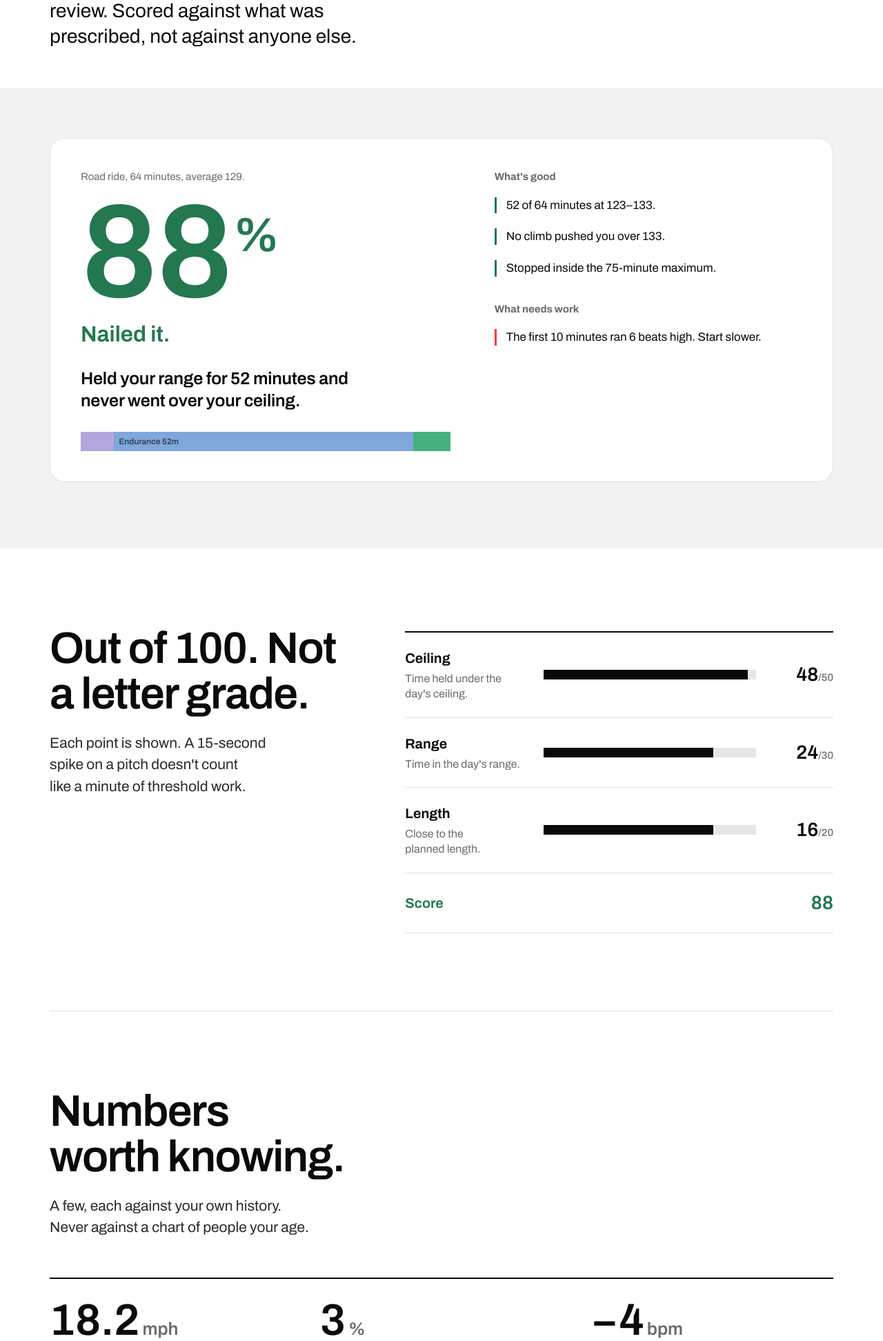
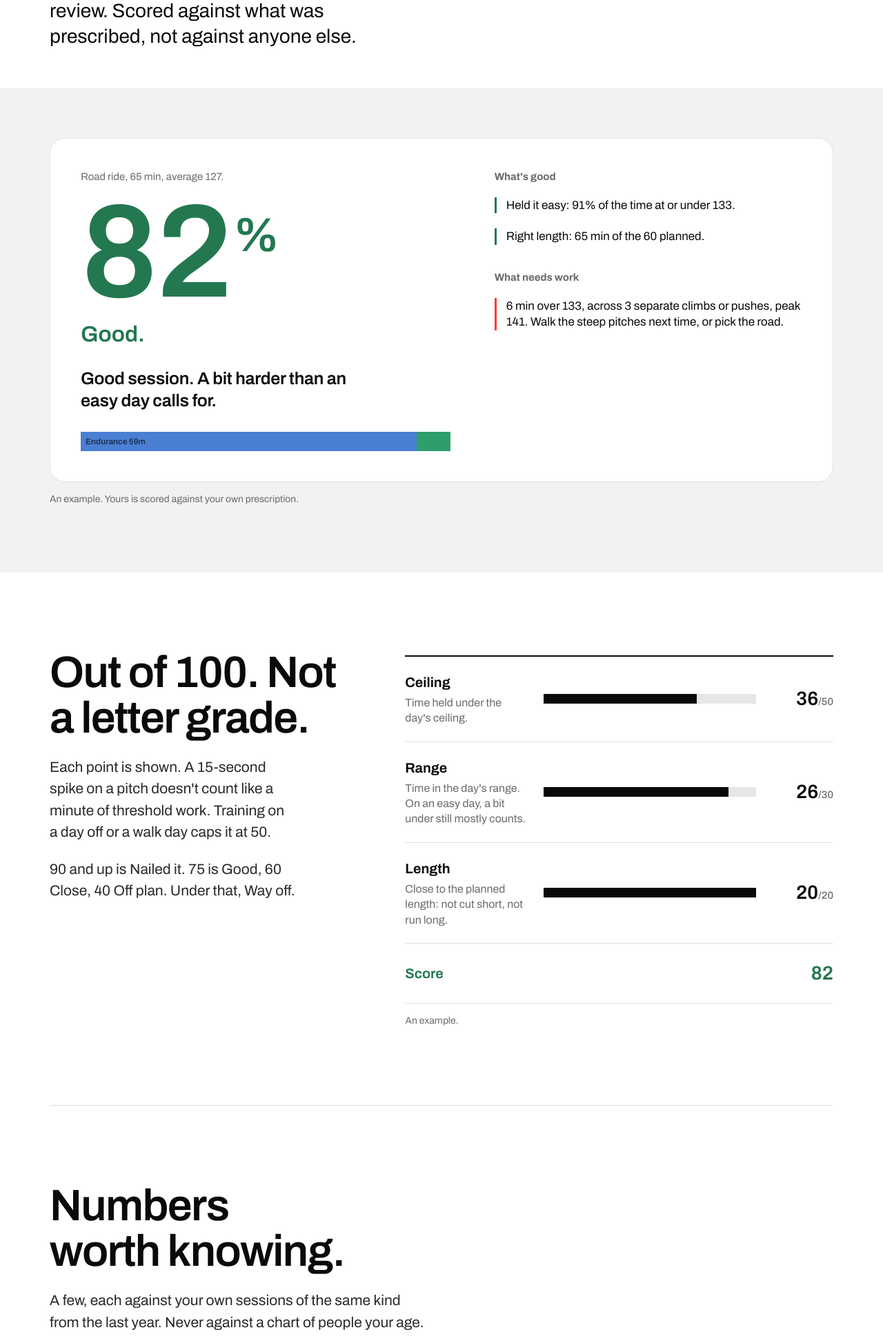
Before and after one commit to bryanplord/ceiling.app, a FastAPI app: page /after in a window 1280 px wide. Shown: the part 369-2313 px from the top of the page at 69% size. Run offline with FastAPI, Linux system fonts and the light colour scheme; some libraries are stand-ins or nearby versions.

Commit message:
Brochure: every claim and example matches the app: real wording, numbers that add up, accurate data sources (Garmin via intervals.icu; what it reads and doesn't), Apple Watch next
Co-Authored-By: Claude Opus 5.5 <noreply@anthropic.com>
Claude-Session: https://claude.ai/code/session_01WJ3mCvwjMY5oJCB4t6npCu

```diff
--- a/rx/web/templates/_site.html
+++ b/rx/web/templates/_site.html
@@ -80,9 +80,9 @@
   /* The heart rail: your zones, resting to max, and today's window */
   .rail { position:relative; padding-top:96px; }
   .rail-bar { display:flex; height:18px; }
-  .rail-bar span:nth-child(1){ background:var(--s-rec); width:21.43%; } .rail-bar span:nth-child(2){ background:var(--s-end); width:22.62%; }
-  .rail-bar span:nth-child(3){ background:var(--s-aer); width:13.09%; } .rail-bar span:nth-child(4){ background:var(--s-tem); width:10.72%; }
-  .rail-bar span:nth-child(5){ background:var(--s-thr); width:13.09%; } .rail-bar span:nth-child(6){ background:var(--s-max); width:19.05%; }
+  .rail-bar span:nth-child(1){ background:var(--s-rec); width:14.29%; } .rail-bar span:nth-child(2){ background:var(--s-end); width:26.19%; }
+  .rail-bar span:nth-child(3){ background:var(--s-aer); width:11.90%; } .rail-bar span:nth-child(4){ background:var(--s-tem); width:11.90%; }
+  .rail-bar span:nth-child(5){ background:var(--s-thr); width:11.90%; } .rail-bar span:nth-child(6){ background:var(--s-max); width:23.82%; }
   .rail-win { position:absolute; top:84px; height:42px; left:27.38%; width:11.91%; border:2px solid var(--ink); border-radius:4px; background:rgba(255,255,255,.28); }
   .rail-aim { position:absolute; top:0; left:33.33%; transform:translateX(-50%); text-align:center; line-height:1; }
   .rail-aim small { display:block; font-size:14px; font-weight:600; color:var(--lichen); margin-bottom:4px; }
@@ -93,8 +93,8 @@
   .rail-tk span.st { color:var(--ink); font-weight:700; }
   .rail-zn { display:flex; margin-top:6px; font-size:13px; color:var(--lichen); }
   .rail-zn span { overflow:hidden; white-space:nowrap; text-overflow:clip; }
-  .rail-zn span:nth-child(1){width:21.43%} .rail-zn span:nth-child(2){width:22.62%} .rail-zn span:nth-child(3){width:13.09%}
-  .rail-zn span:nth-child(4){width:10.72%} .rail-zn span:nth-child(5){width:13.09%} .rail-zn span:nth-child(6){width:19.05%}
+  .rail-zn span:nth-child(1){width:14.29%} .rail-zn span:nth-child(2){width:26.19%} .rail-zn span:nth-child(3){width:11.90%}
+  .rail-zn span:nth-child(4){width:11.90%} .rail-zn span:nth-child(5){width:11.90%} .rail-zn span:nth-child(6){width:23.82%}
   .rail-say { font-size:18px; margin:18px 0 0; }
   .rail-say b { font-weight:650; }
 
--- a/rx/web/templates/_site_rail.html
+++ b/rx/web/templates/_site_rail.html
@@ -1,7 +1,7 @@
-<div class="rail{{ ' go' if rail_go }}" role="img" aria-label="Your heart rate zones, resting to max. Today: aim 128, stay between 123 and 133.">
+<div class="rail{{ ' go' if rail_go }}" role="img" aria-label="Your heart rate zones, resting 52 to max 184. Today: aim 128, stay between 123 and 133, the top of your Endurance zone.">
   <div class="rail-aim"><small>Aim</small><b>128</b></div>
   <div class="rail-bar"><span></span><span></span><span></span><span></span><span></span><span></span></div>
   <div class="rail-win"></div>
-  <div class="rail-tk"><span style="left:0;transform:none">100</span><span class="st" style="left:27.38%">123</span><span class="st" style="left:39.29%">133</span><span style="left:67.86%">157</span><span style="left:100%;transform:translateX(-100%)">184</span></div>
+  <div class="rail-tk"><span style="left:0;transform:none">52</span><span class="st" style="left:27.38%">123</span><span class="st" style="left:39.29%">133</span><span style="left:100%;transform:translateX(-100%)">184</span></div>
   <div class="rail-zn"><span>Recovery</span><span>Endurance</span><span>Aerobic</span><span>Tempo</span><span>Threshold</span><span>Max</span></div>
 </div>
--- a/rx/web/templates/site_after.html
+++ b/rx/web/templates/site_after.html
@@ -33,7 +33,7 @@
   .batt .n { font-size:clamp(88px, 11vw, 144px); font-weight:600; font-stretch:125%; line-height:.85; font-variant-numeric:tabular-nums; }
   .cell { position:relative; height:56px; border:2px solid var(--ink); border-radius:10px; padding:5px; max-width:360px; }
   .cell::after { content:""; position:absolute; right:-10px; top:16px; width:6px; height:20px; background:var(--ink); border-radius:0 3px 3px 0; }
-  .cell i { display:block; height:100%; width:39%; background:var(--s-tem); border-radius:5px; }
+  .cell i { display:block; height:100%; width:42%; background:var(--s-tem); border-radius:5px; }
   .batt p { grid-column:1 / -1; margin:0; font-size:18px; color:var(--lichen); }
   .ledger { margin-top:36px; border-top:2px solid var(--ink); font-variant-numeric:tabular-nums; }
   .ledger div { display:flex; justify-content:space-between; gap:16px; padding:12px 0; border-bottom:1px solid var(--rule); font-size:18px; }
@@ -60,69 +60,80 @@
 <section class="frost bleed" style="padding:72px 0 96px" aria-label="An example review">
   <div class="sheet review">
     <div>
-      <p class="meta">Road ride, 64 minutes, average 129.</p>
-      <p class="score">88<small>%</small></p>
-      <p class="word">Nailed it.</p>
-      <p class="diag">Held your range for 52 minutes and never went over your ceiling.</p>
-      <div class="zbar" aria-label="Time in each zone">
-        <span style="width:9%;background:#b3a6dc"></span><span style="width:81%;background:#7fa7d9">Endurance 52m</span><span style="width:10%;background:#46b07f"></span></div>
+      <p class="meta">Road ride, 65 min, average 127.</p>
+      <p class="score">82<small>%</small></p>
+      <p class="word">Good.</p>
+      <p class="diag">Good session. A bit harder than an easy day calls for.</p>
+      <div class="zbar" aria-label="Time in each zone: Endurance 59 minutes, Aerobic 6 minutes">
+        <span style="width:91%;background:var(--s-end)">Endurance 59m</span><span style="width:9%;background:var(--s-aer)"></span></div>
     </div>
     <div class="rf">
       <h3>What's good</h3>
-      <ul><li>52 of 64 minutes at 123–133.</li><li>No climb pushed you over 133.</li><li>Stopped inside the 75-minute maximum.</li></ul>
+      <ul><li>Held it easy: 91% of the time at or under 133.</li><li>Right length: 65 min of the 60 planned.</li></ul>
       <h3>What needs work</h3>
-      <ul class="fix"><li>The first 10 minutes ran 6 beats high. Start slower.</li></ul>
+      <ul class="fix"><li>6 min over 133, across 3 separate climbs or pushes, peak 141. Walk the steep pitches next time, or pick the road.</li></ul>
     </div>
   </div>
+  <p class="cap">An example. Yours is scored against your own prescription.</p>
 </section>
 
 <section class="ch split">
   <div><h2>Out of 100. Not a letter grade.</h2>
-    <p class="say">Each point is shown. A 15-second spike on a pitch doesn't count like a minute of threshold work.</p></div>
-  <div class="show parts">
-    <div class="part"><div><b>Ceiling</b><p>Time held under the day's ceiling.</p></div><div class="m"><i style="width:96%"></i></div><span class="pt">48<small>/50</small></span></div>
-    <div class="part"><div><b>Range</b><p>Time in the day's range.</p></div><div class="m"><i style="width:80%"></i></div><span class="pt">24<small>/30</small></span></div>
-    <div class="part"><div><b>Length</b><p>Close to the planned length.</p></div><div class="m"><i style="width:80%"></i></div><span class="pt">16<small>/20</small></span></div>
-    <div class="part tot"><div><b>Score</b></div><div></div><span class="pt">88</span></div>
+    <p class="say">Each point is shown. A 15-second spike on a pitch doesn't count like a minute of threshold work. Training on a day off or a walk day caps it at 50.</p>
+    <p class="say">90 and up is Nailed it. 75 is Good, 60 Close, 40 Off plan. Under that, Way off.</p></div>
+  <div class="show">
+    <div class="parts">
+      <div class="part"><div><b>Ceiling</b><p>Time held under the day's ceiling.</p></div><div class="m"><i style="width:72%"></i></div><span class="pt">36<small>/50</small></span></div>
+      <div class="part"><div><b>Range</b><p>Time in the day's range. On an easy day, a bit under still mostly counts.</p></div><div class="m"><i style="width:87%"></i></div><span class="pt">26<small>/30</small></span></div>
+      <div class="part"><div><b>Length</b><p>Close to the planned length: not cut short, not run long.</p></div><div class="m"><i style="width:100%"></i></div><span class="pt">20<small>/20</small></span></div>
+      <div class="part tot"><div><b>Score</b></div><div></div><span class="pt">82</span></div>
+    </div>
+    <p class="cap">An example.</p>
   </div>
 </section>
 
 <section class="ch">
   <h2>Numbers worth knowing.</h2>
-  <p class="say">A few, each against your own history. Never against a chart of people your age.</p>
+  <p class="say">A few, each against your own sessions of the same kind from the last year. Never against a chart of people your age.</p>
   <div class="show nums">
-    <div><b>18.2<small>mph</small></b><span>Speed at 128</span><p>Up from 17.4 in August. Same heart, more speed.</p></div>
-    <div><b>3<small>%</small></b><span>Heart rate drift</span><p>How far your heart rose at the same effort. Your best is 2.</p></div>
-    <div><b>−4<small>bpm</small></b><span>Average heart rate</span><p>Under your usual road ride at this pace.</p></div>
+    <div><b>127<small>bpm</small></b><span>Average heart rate</span><p>About your usual (127).</p></div>
+    <div><b>31<small>min</small></b><span>Longest stretch at 123–133</span><p>Unbroken. That's what builds the aerobic engine.</p></div>
+    <div><b>+3<small>bpm</small></b><span>Heart-rate drift, second half</span><p>Low: your aerobic base held for this long.</p></div>
   </div>
+  <p class="cap">An example. Also shown when they apply: climbing, distance and speed, pace, training load and calories.</p>
 </section>
 
 <section class="ch split">
   <div><h2>What more, and what it costs.</h2>
     <p class="say">Tomorrow is re-planned from what you actually did, not what you were told to do.</p></div>
-  <dl class="show paths">
-    <div class="good"><dt>If you want more</dt><dd>20 more minutes at 125 is free. Tomorrow stays hard.</dd></div>
-    <div><dt>If you stop here</dt><dd>You did the job. Tomorrow: 4 × 8 minutes at 152–160.</dd></div>
-    <div class="bad"><dt>If you go out again tonight</dt><dd>Anything over 133 and tomorrow becomes a steady day.</dd></div>
-  </dl>
+  <div class="show">
+    <dl class="paths">
+      <div class="good"><dt>An easy 20-minute spin or hike, under 133</dt><dd>Tomorrow stays a hard day.</dd></div>
+      <div class="good"><dt>20–30 minutes of strength</dt><dd>Squats, lunges, step-ups, core. Doesn't touch tomorrow.</dd></div>
+      <div class="bad"><dt>Not: another long or hard session</dt><dd>That turns tomorrow from a hard day into a steady day.</dd></div>
+      <div><dt>If you stop here</dt><dd>Nothing changes: today's session is done and done right. Tomorrow is a hard day, and tonight's sleep is what decides whether it stays that way.</dd></div>
+    </dl>
+    <p class="cap">An example.</p>
+  </div>
 </section>
 
 <section class="ch split">
   <div><h2>Energy you can check.</h2>
     <p class="say">It charges overnight and drains through the day. Ceiling's own formula, every point shown, so you can do the math yourself.</p></div>
   <div class="show">
-    <div class="batt"><span class="n">39</span><div class="cell" role="img" aria-label="Energy 39 of 100"><i></i></div>
-      <p>Now. You woke at 77.</p></div>
+    <div class="batt"><span class="n">42</span><div class="cell" role="img" aria-label="Energy 42 of 100"><i></i></div>
+      <p>Now. You woke at 81. Running low: anything more today should be easy.</p></div>
     <div class="ledger">
-      <div><span>Sleep</span><span>31 of 40</span></div>
-      <div><span>HRV</span><span>26 of 35</span></div>
-      <div><span>Resting heart rate</span><span>13 of 15</span></div>
-      <div><span>Freshness</span><span>7 of 10</span></div>
-      <div class="sub"><span>At 6:12 AM</span><span>77</span></div>
-      <div class="dr"><span>Eight hours awake</span><span>−20</span></div>
-      <div class="dr"><span>Road ride</span><span>−18</span></div>
-      <div class="end"><span>Now</span><span>39</span></div>
+      <div><span>Sleep</span><span>34 of 40</span></div>
+      <div><span>HRV</span><span>28 of 35</span></div>
+      <div><span>Resting HR</span><span>13 of 15</span></div>
+      <div><span>Freshness</span><span>6 of 10</span></div>
+      <div class="sub"><span>When you woke</span><span>81</span></div>
+      <div class="dr"><span>Awake, 8 hours</span><span>−20</span></div>
+      <div class="dr"><span>Road ride</span><span>−19</span></div>
+      <div class="end"><span>Now</span><span>42</span></div>
     </div>
+    <p class="cap">An example. Each hour awake costs 2.5. Each session costs 0.3 × its load × how hard it was. Ceiling doesn't read all-day heart rate or stress, so daytime life is a flat rate.</p>
   </div>
 </section>
 
--- a/rx/web/templates/site_join.html
+++ b/rx/web/templates/site_join.html
@@ -9,6 +9,7 @@
   form.j button { font:inherit; font-weight:600; font-size:16px; padding:16px; border:0; border-radius:999px; background:var(--ink); color:#fff; cursor:pointer; margin-top:6px; }
   form.j button:hover { background:var(--ceiling); }
   .ok { font-size:22px; line-height:1.4; }
+  form.j .hint { font-size:14px; font-weight:400; color:var(--lichen); }
   @media (max-width: 860px) { .join { grid-template-columns:1fr; gap:36px; padding:40px 0 64px; } }
 </style>
 {% endblock %}
@@ -22,7 +23,8 @@
   <form class="j" method="post" action="/join">
     <label>Email<input type="email" name="email" required autocomplete="email"></label>
     <label>Your watch
-      <select name="device"><option>Garmin</option><option>Apple Watch</option><option>Whoop</option><option>Oura</option><option>Coros</option><option>Polar</option><option>Other</option></select></label>
+      <select name="device"><option>Garmin</option><option>Apple Watch</option><option>Whoop</option><option>Oura</option><option>Coros</option><option>Polar</option><option>Other</option></select>
+      <small class="hint">Ceiling works with Garmin today. This tells us what to add next.</small></label>
     <label>Hours a week you train
       <select name="hours"><option>Under 5</option><option selected>5 to 10</option><option>10 to 15</option><option>15 or more</option></select></label>
     <button type="submit">Join the waitlist</button>
```
Also changed, not shown: rx/web/templates/site_home.html (+11 -11 lines), rx/web/templates/site_how.html (+55 -9 lines), rx/web/templates/site_learns.html (+27 -23 lines), rx/web/templates/site_morning.html (+26 -21 lines), rx/web/templates/site_schedule.html (+19 -17 lines).
